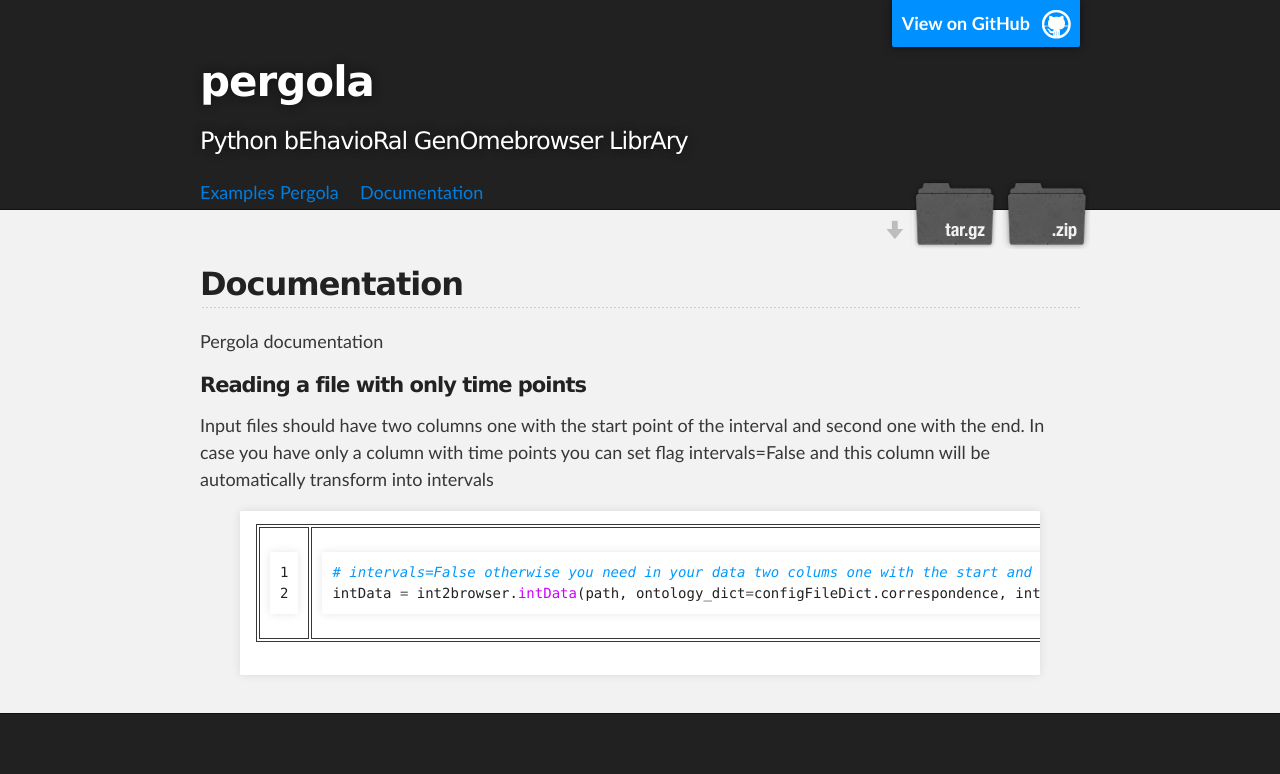
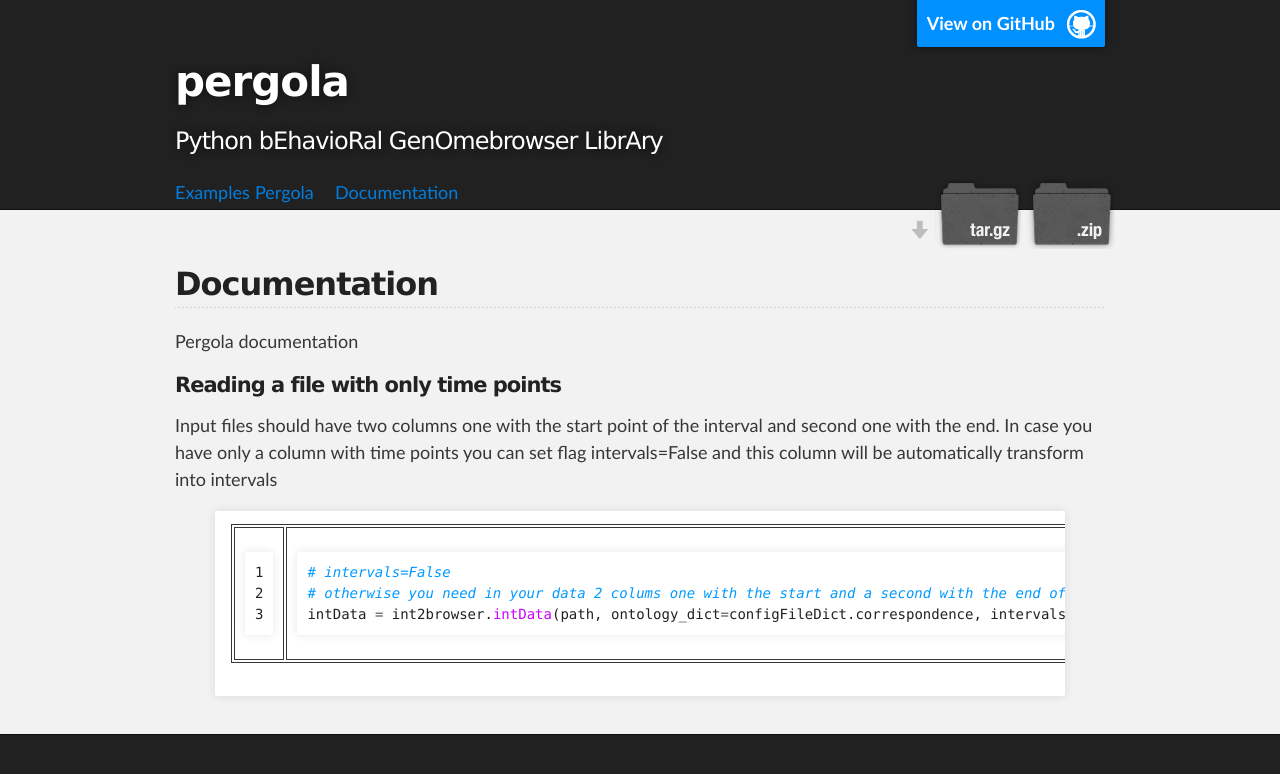
Before and after one commit to JoseEspinosa/pergola-old-web, a Jekyll site: the page built from documentation.md, in a window 1280 px wide. Shown: the top 774 px of the page. Built offline with Jekyll 4.4.1, drawn with Linux system fonts in a browser that asks for light colours; nearby versions of some CDN libraries; library files that are not in the unit come from our copies.

Commit message:
[pergola][web] documentation intervals flag

```diff
--- a/documentation.md
+++ b/documentation.md
@@ -16,7 +16,8 @@ automatically transform into intervals
 
 {% highlight python linenos %}
 
-# intervals=False otherwise you need in your data two colums one with the start and a second with the end of each interval
+# intervals=False
+# otherwise you need in your data 2 colums one with the start and a second with the end of each interval
 intData = int2browser.intData(path, ontology_dict=configFileDict.correspondence, intervals=False)
 
 {% endhighlight %}
--- a/stylesheets/stylesheet.css
+++ b/stylesheets/stylesheet.css
@@ -226,7 +226,7 @@ Full-Width Styles
 
 .inner {
   position: relative;
-  max-width: 900px;
+  max-width: 950px;
   padding: 20px 10px;
   margin: 0 auto;
 }
```
